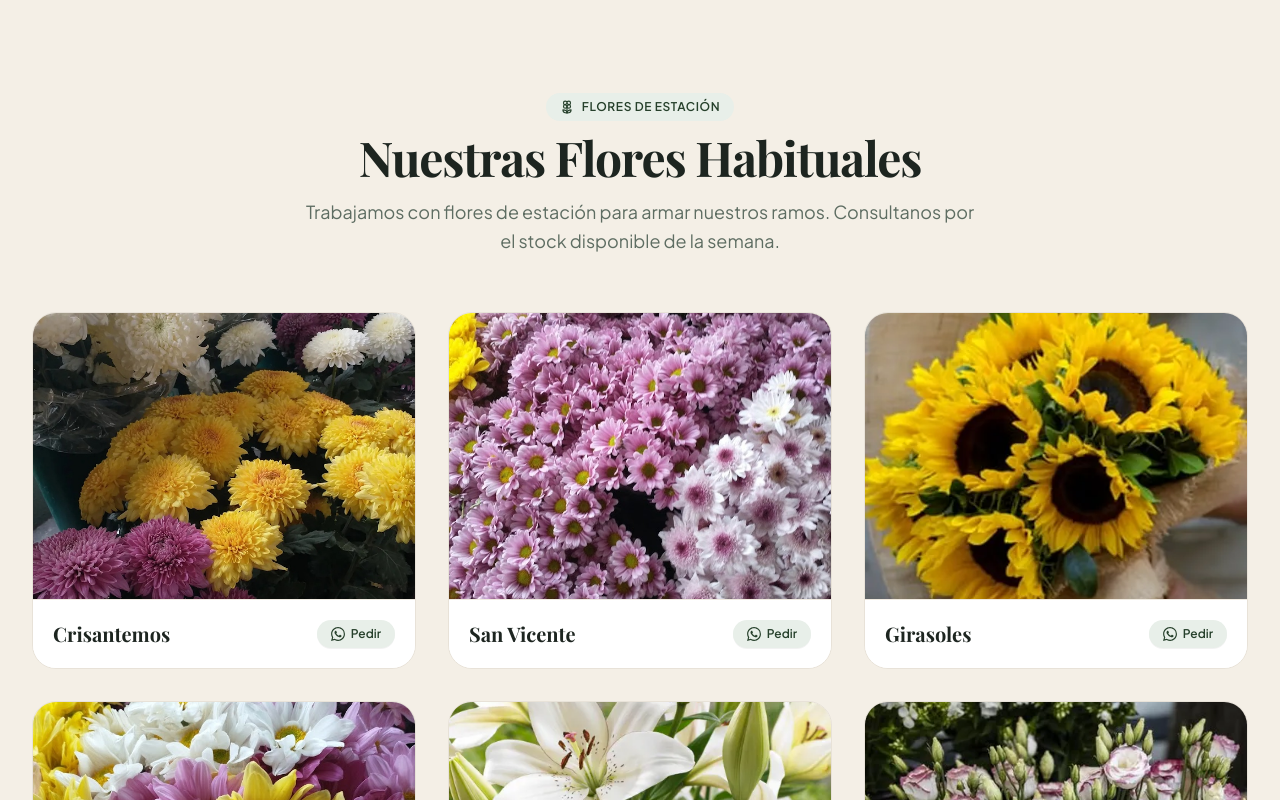
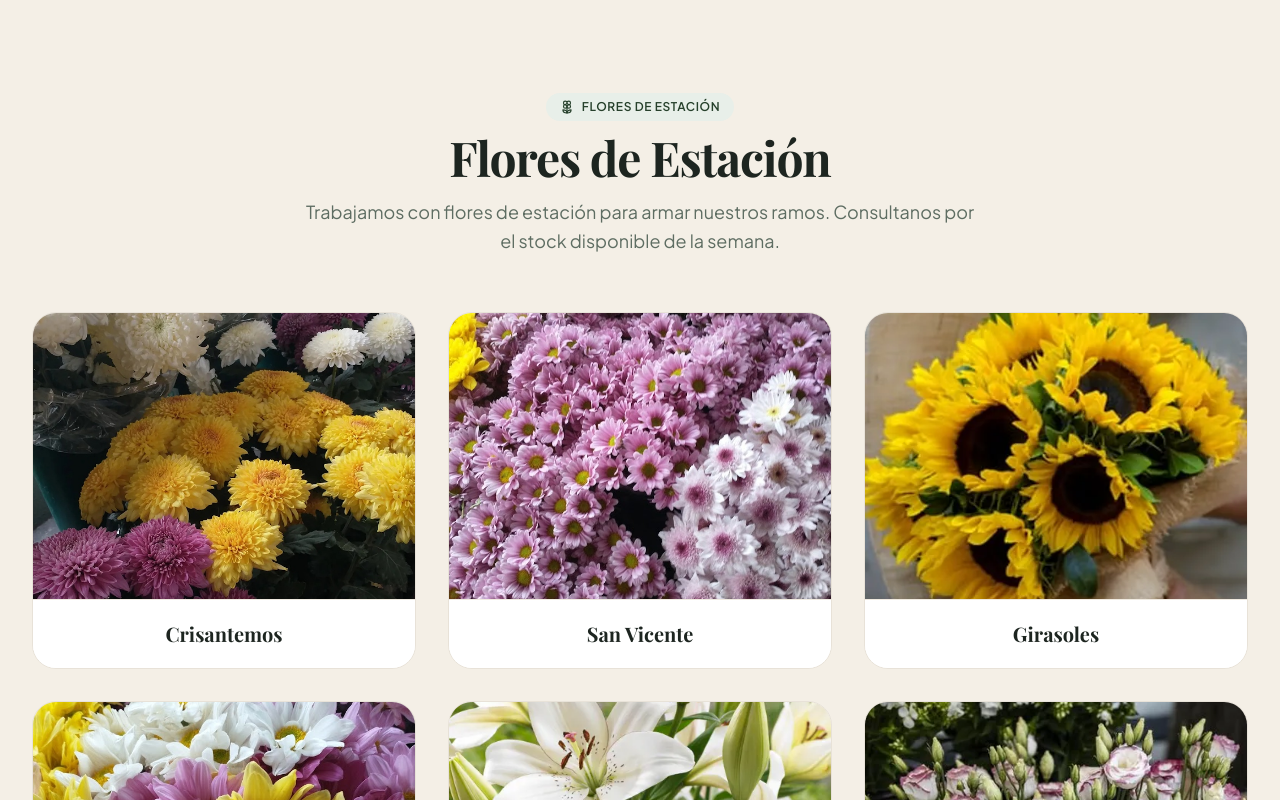
Before and after one commit to soficontrerash-a11y/web-floreria, a Next.js app: page / in a window 1280 px wide. Shown: the part 820-1620 px from the top of the page. Built offline with nearby package versions, Linux system fonts and the light colour scheme; a web font is replaced by a local one.

Commit message:
feat: rename Lilium Blancos to Lilium, rename section to Flores de Estación, remove Pedir buttons from cards

```diff
--- a/src/components/FlowerGallery.tsx
+++ b/src/components/FlowerGallery.tsx
@@ -26,14 +26,9 @@ export default function FlowerGallery() {
           </p>
         </div>
 
-        {/* Flower Grid (6 cards: photo, flower name, WhatsApp action) */}
+        {/* Flower Grid (6 cards: photo and flower name) */}
         <div className="grid grid-cols-1 sm:grid-cols-2 lg:grid-cols-3 gap-6 sm:gap-8 mb-12">
-          {catalogoData.floresHabituales.items.map((flor) => {
-            const flowerWhatsappUrl = getWhatsAppUrl(
-              `Hola, quisiera consultar por disponibilidad de ${flor.nombre} en Florería Memorial.`
-            );
-
-            return (
+          {catalogoData.floresHabituales.items.map((flor) => (
             <div
               key={flor.id}
               className="group bg-white rounded-3xl overflow-hidden border border-[#E8E2D8] hover:border-[#26402B]/40 transition-all duration-300 hover:shadow-lg flex flex-col"
@@ -50,25 +45,14 @@ export default function FlowerGallery() {
                 />
               </div>
 
-                {/* Card footer: Only Name & WhatsApp action */}
-                <div className="p-5 flex items-center justify-between bg-white border-t border-[#F0EAE0]">
+              {/* Card footer: Only Name */}
+              <div className="p-5 text-center bg-white border-t border-[#F0EAE0]">
                 <h3 className="font-serif text-lg sm:text-xl font-bold text-[#1D2520]">
                   {flor.nombre}
                 </h3>
-                  <a
-                    href={flowerWhatsappUrl}
-                    target="_blank"
-                    rel="noopener noreferrer"
-                    className="inline-flex items-center gap-1.5 px-3.5 py-1.5 rounded-full bg-[#E8EFE9] hover:bg-[#25D366] text-[#26402B] hover:text-white transition-all text-xs font-semibold shadow-2xs"
-                    aria-label={`Consultar disponibilidad de ${flor.nombre} por WhatsApp`}
-                  >
-                    <WhatsAppIcon className="w-3.5 h-3.5 fill-current" />
-                    <span>Pedir</span>
-                  </a>
               </div>
             </div>
-            );
-          })}
+          ))}
         </div>
 
         {/* Prominent CTA below cards */}
--- a/src/components/Footer.tsx
+++ b/src/components/Footer.tsx
@@ -61,7 +61,7 @@ export default function Footer() {
             <ul className="space-y-2 text-xs sm:text-sm text-[#BDCEBF]">
               <li>
                 <a href="#galeria" className="hover:text-white transition-colors">
-                  Nuestras Flores
+                  Flores de Estación
                 </a>
               </li>
               <li>
--- a/src/components/Navbar.tsx
+++ b/src/components/Navbar.tsx
@@ -12,7 +12,7 @@ export default function Navbar() {
   const whatsappUrl = getWhatsAppUrl();
 
   const navLinks = [
-    { label: "Nuestras Flores", href: "#galeria" },
+    { label: "Flores de Estación", href: "#galeria" },
     { label: "Servicios", href: "#servicios" },
     { label: "Envíos", href: "#envios" },
     { label: "Nuestra Historia", href: "#historia" },
--- a/src/data/catalogo.json
+++ b/src/data/catalogo.json
@@ -24,13 +24,13 @@
     "titulo": "Florería Memorial",
     "subtitulo": "Más de 30 años acompañándote con flores frescas, calidez y atención personalizada en Pilar.",
     "aclaracion": "Ramos de estación confeccionados en el día con flores frescas. Atendemos en nuestro local y realizamos envíos a domicilio en la zona.",
-    "ctaFlores": "Ver Nuestras Flores",
+    "ctaFlores": "Ver Flores de Estación",
     "ctaWhatsapp": "Consultar por WhatsApp",
     "mensajeWhatsapp": "Hola, me gustaría consultar por los ramos y flores frescas disponibles en Florería Memorial.",
     "imagenHero": "/rosas.jpg"
   },
   "floresHabituales": {
-    "titulo": "Nuestras Flores Habituales",
+    "titulo": "Flores de Estación",
     "subtitulo": "Trabajamos con flores de estación para armar nuestros ramos. Consultanos por el stock disponible de la semana.",
     "ctaWhatsapp": "Consultar disponibilidad por WhatsApp",
     "items": [
@@ -56,7 +56,7 @@
       },
       {
         "id": "lilium",
-        "nombre": "Lilium Blancos",
+        "nombre": "Lilium",
         "imagen": "/lilium.jpg"
       },
       {
```
Lines whose indentation alone changed are shown as unchanged.
